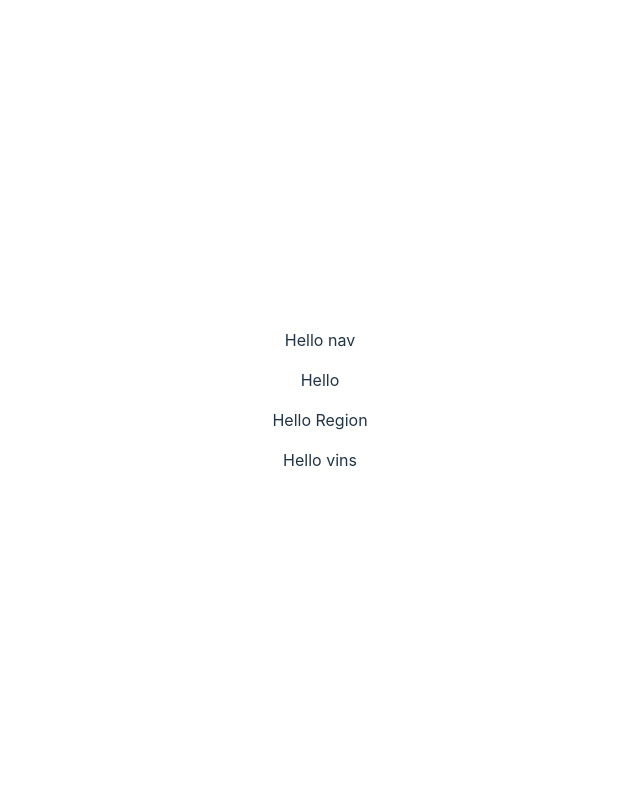
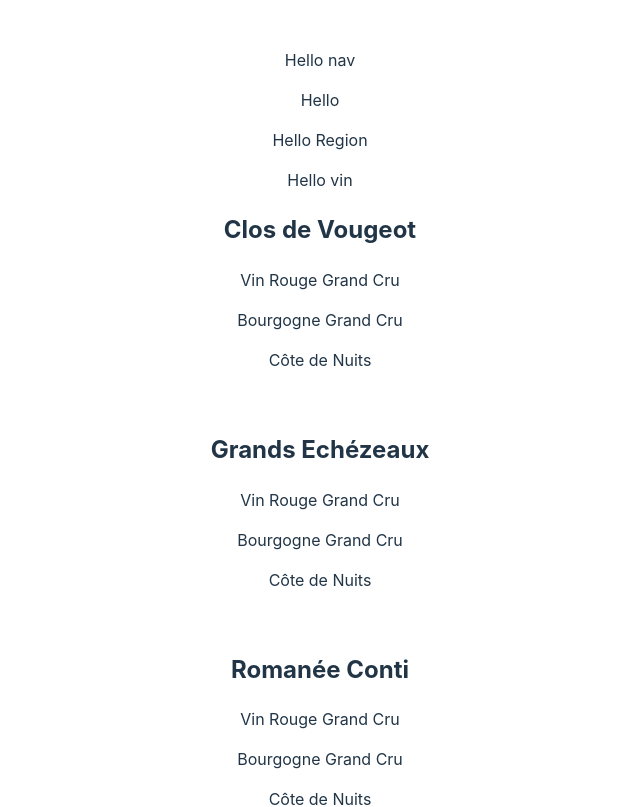
Before and after one commit to DameDanny/Les_Epicuriens, a React (Vite) app in the folder my-react-app/: page / in a window 1280 px wide. Shown: the top 807 px of the page, without its empty margins (320-960 px from the left). Built offline with nearby package versions, Linux system fonts and the light colour scheme.

Commit message:
Ajout carte des vins

```diff
--- a/my-react-app/src/App.tsx
+++ b/my-react-app/src/App.tsx
@@ -13,7 +13,105 @@ const ListeRegion = [
 ];
 
 const ListeVins = [
-	[{ nom: "", category: "", description: "", appellation: "" }],
+  [
+    {
+      nom: "Clos de Vougeot",
+      category: "Vin Rouge Grand Cru",
+      description: "Bourgogne Grand Cru",
+      appellation: "Côte de Nuits",
+      imageVin: "",
+    },
+    {
+      nom: "Grands Echézeaux",
+      category: "Vin Rouge Grand Cru",
+      description: "Bourgogne Grand Cru",
+      appellation: "Côte de Nuits",
+      imageVin: "",
+    },
+    {
+      nom: "Romanée Conti",
+      category: "Vin Rouge Grand Cru",
+      description: "Bourgogne Grand Cru",
+      appellation: "Côte de Nuits",
+      imageVin: "",
+    },
+    {
+      nom: "Corton Charlemagne",
+      category: "Vin Rouge Grand Cru",
+      description: "Bourgogne Grand Cru",
+      appellation: "Côte de Nuits",
+      imageVin: "",
+    },
+  ],
+  [
+    {
+      nom: "Château LAFITE-ROTHSCHILD",
+      category: "Vin Rouge",
+      description: "",
+      appellation: "Bourgogne",
+      imageVin: "",
+    },
+    {
+      nom: "",
+      category: "Vin Rouge",
+      description: "",
+      appellation: "Bourgogne",
+      imageVin: "",
+    },
+    {
+      nom: "",
+      category: "Vin Rouge",
+      description: "",
+      appellation: "Bourgogne",
+      imageVin: "",
+    },
+    {
+      nom: "",
+      category: "Vin Rouge",
+      description: "",
+      appellation: "Bourgogne",
+      imageVin: "",
+    },
+  ],
+  [
+    {
+      nom: "",
+      category: "Vin Rouge",
+      description: "",
+      appellation: "Bourgogne",
+      imageVin: "",
+    },
+    {
+      nom: "",
+      category: "Vin Rouge",
+      description: "",
+      appellation: "Bourgogne",
+      imageVin: "",
+    },
+    {
+      nom: "",
+      category: "Vin Rouge",
+      description: "",
+      appellation: "Bourgogne",
+      imageVin: "",
+    },
+    {
+      nom: "",
+      category: "Vin Rouge",
+      description: "",
+      appellation: "Bourgogne",
+      imageVin: "",
+    },
+  ],
+  [
+    {
+      nom: "",
+      category: "Vin Rouge",
+      description: "",
+      appellation: "Bourgogne",
+      imageVin: "",
+    },
+  ],
 ];
 
 function App() {
@@ -27,7 +125,7 @@ function App() {
       </nav>
       <div>
         <Regions />
-				<Vins />
+        <Vins Liste={ListeVins[0]} />
       </div>
     </>
   );
--- a/my-react-app/src/components/Vins.tsx
+++ b/my-react-app/src/components/Vins.tsx
@@ -1,9 +1,31 @@
-function Vins() {
-	return (
-		<>
-			<p>Hello vins</p>
-		</>
-	);
+interface Vins {
+  id: number;
+  nom: string;
+  category: string;
+  description: string;
+  appellation: string;
+  imageVin: string;
+}
+
+interface VinsListe {
+  Liste: Vins[];
+}
+
+function Vins({ Liste }: VinsListe) {
+  return (
+    <>
+      <p> Hello vin </p>
+      {Liste.map((VinDesc) => (
+        <figure key={VinDesc.id}>
+          <h2>{VinDesc.nom}</h2>
+          <p>{VinDesc.category}</p>
+          <p>{VinDesc.description}</p>
+          <p>{VinDesc.appellation}</p>
+          <img src={VinDesc.imageVin} alt={VinDesc.imageVin} />
+        </figure>
+      ))}
+    </>
+  );
 }
 
 export default Vins;
```
Also changed, not shown: my-react-app/src/assets/Images Bouteilles/Romanee-Conti.jpg (added). Lines whose indentation alone changed are shown as unchanged.
